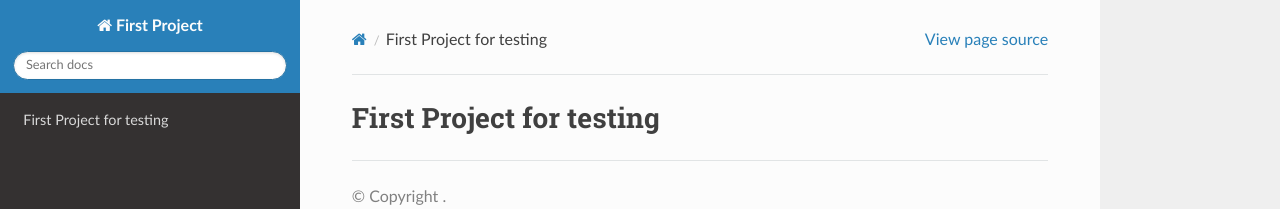
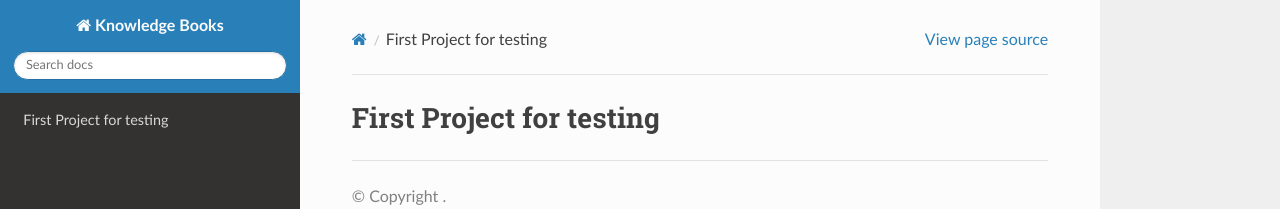
Before and after one commit to Kennedy-pop/roboforminformarmation, a Sphinx documentation site: the page built from docs/index.rst, in a window 1280 px wide. Shown: the top 209 px of the page. Built offline with Sphinx 7.4.7 and the Read the Docs theme 3.1.0, drawn with Linux system fonts in a browser that asks for light colours.

Commit message:
Update conf.py

```diff
--- a/docs/conf.py
+++ b/docs/conf.py
@@ -5,8 +5,8 @@ import sys
 sys.path.insert(0, os.path.abspath('.'))
 
 # -- Project information -----------------------------------------------------
-project = 'First Project'
-author = 'Marsha'
+project = 'Knowledge Books'
+author = 'Cambridge'
 release = '1.0'
 
 # -- General configuration ---------------------------------------------------
```
